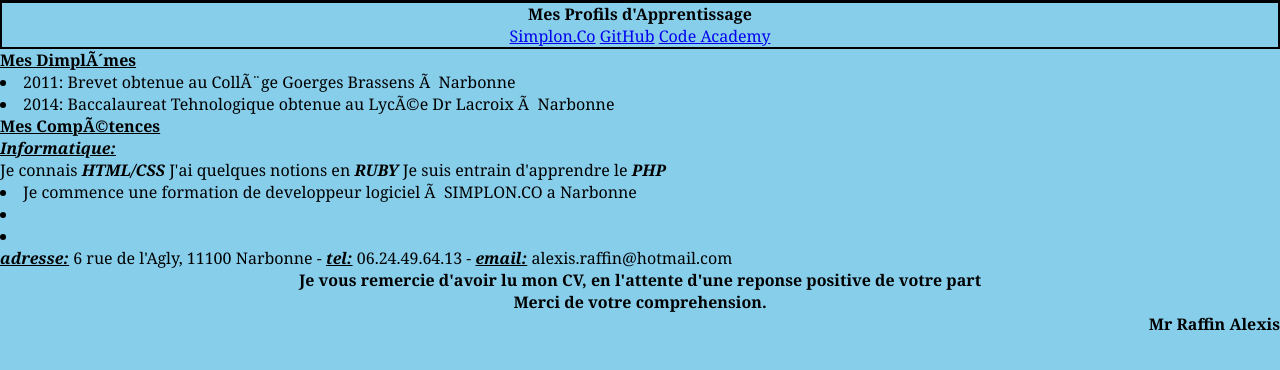
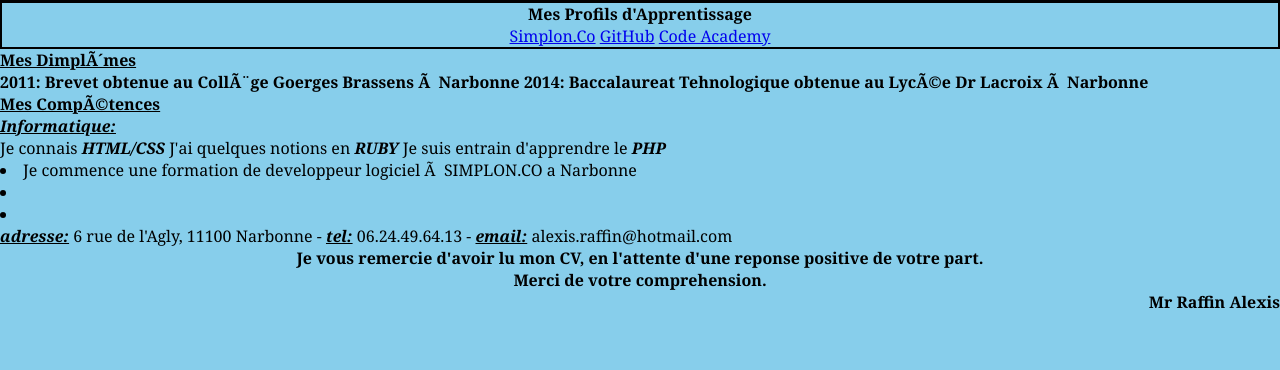
Before and after one commit to simplon-alexisr/simplon-alexisr.github.io, a plain HTML site: page index.html in a window 1280 px wide. Shown: the part 296-666 px from the top of the page. Drawn offline with Linux system fonts and the light colour scheme.

Commit message:
Modification CV

```diff
--- a/index.html
+++ b/index.html
@@ -32,7 +32,6 @@
 		<div class="diplomes">
 			<ul>
 				<ol><h3><u>Mes Dimplômes</u><h3>
-			</ul>
 					<li>2011: Brevet obtenue au Collège Goerges Brassens à Narbonne</li>
 					<li>2014: Baccalaureat Tehnologique obtenue au Lycée Dr Lacroix à Narbonne</li>
 				</ol>
@@ -56,8 +55,8 @@
 	<footer>
     <div class="pied">
 			<p style="text-decoration:none"><i><b><u>adresse:</u></b></i> 6 rue de l'Agly, 11100 Narbonne - <i><b><u>tel:</u></b></i> 06.24.49.64.13 - <i><b><u>email:</u></b></i> alexis.raffin@hotmail.com</p>
-			<h4 align="center">Je vous remercie d'avoir lu mon CV, en l'attente d'une reponse positive de votre part</h4>
-			<h5 align="center">Merci de votre comprehension.</h5>
+			<h4 align="center">Je vous remercie d'avoir lu mon CV, en l'attente d'une reponse positive de votre part.</h4>
+			<h4 align="center">Merci de votre comprehension.</h4>
 			<h5 align="right"> Mr Raffin Alexis</h5>
 		</div>
 	</footer>
```
